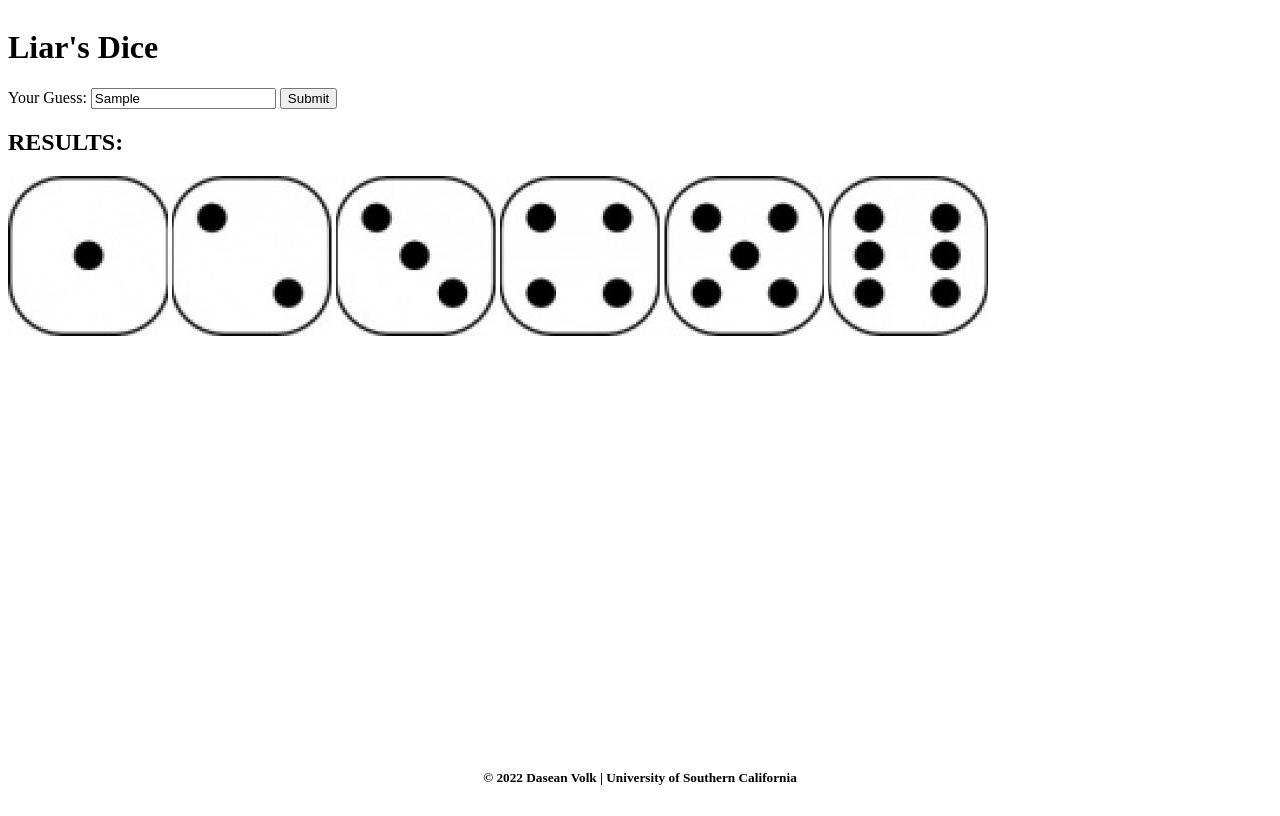
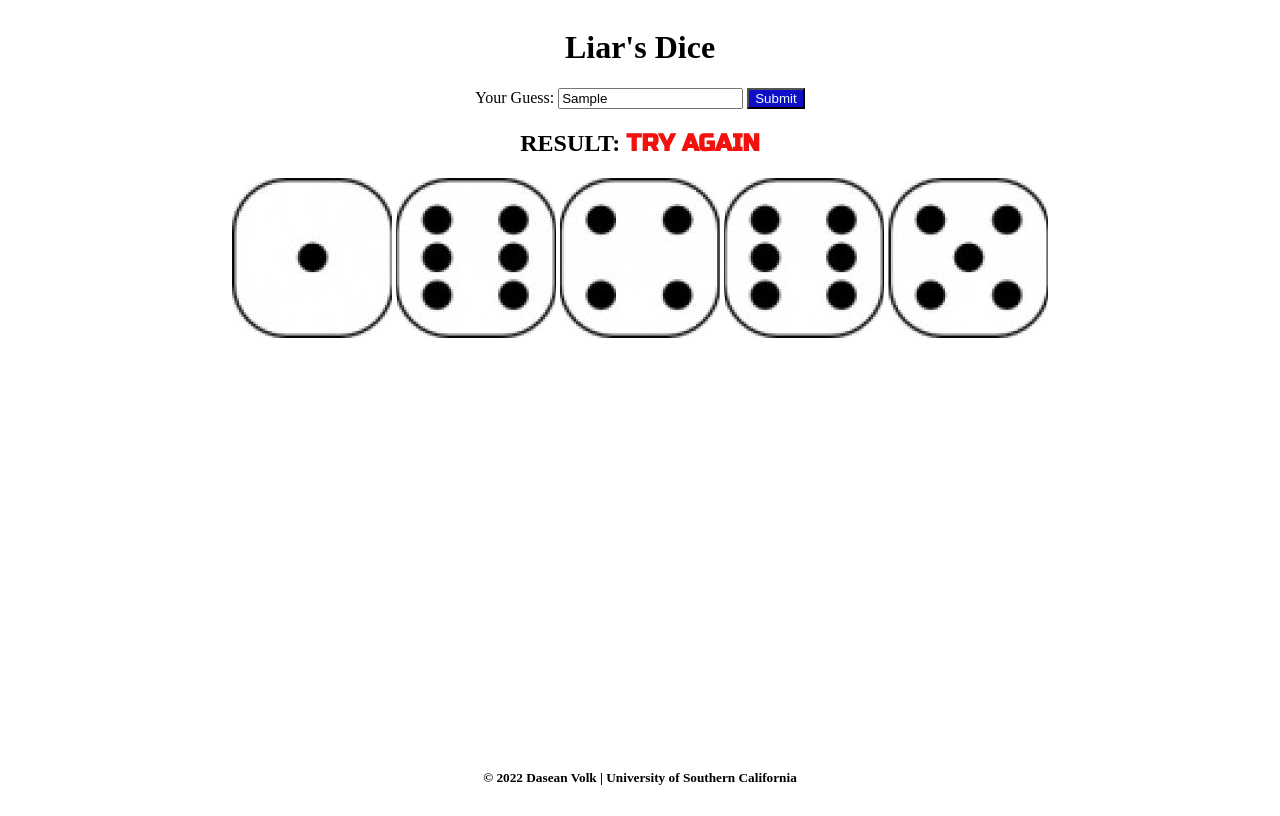
Before and after one commit to Cyber-Dust/Front-End-Projects, a plain HTML site: page ASSIGNMENTS/A4/index.html in a window 1280 px wide. Both pictures are taken after typing "Sample" into the empty fields and a click on the input "Submit". Drawn offline with Linux system fonts and the light colour scheme.

Commit message:
completed JS for dice game, added CSS for styling

```diff
--- a/ASSIGNMENTS/A4/index.html
+++ b/ASSIGNMENTS/A4/index.html
@@ -7,28 +7,29 @@
     <meta name="viewport" content="width=device-width, initial-scale=1.0">
     <title>Liar's Dice</title>
     <link rel="stylesheet" href="style.css">
+    <style>
+        @import url('https://fonts.googleapis.com/css2?family=Russo+One&display=swap');
+    </style>
 </head>
 
 <body>
     <div id="header">
         <h1>Liar's Dice</h1>
     </div>
-    <section id="input">
-        <div id="input">
-            <label for="guess">Your Guess:</label>
-            <input type="text" id="guess" name="guess">
-            <input type="submit" id="click" value="Submit">
-        </div>
-    </section>
+    <div id="input">
+        <label for="guess">Your Guess:</label>
+        <input type="text" id="guess" name="guess">
+        <input type="submit" id="click" value="Submit">
+    </div>
     <section id="results">
-        <h2>RESULTS:</h2>
-        <div id="dice">
-            <img id="d1" src="dice_images/dice_images/1.png" alt="one">
-            <img id="d2" src="dice_images/dice_images/2.png" alt="two">
-            <img id="d3" src="dice_images/dice_images/3.png" alt="three">
-            <img id="d4" src="dice_images/dice_images/4.png" alt="four">
-            <img id="d5" src="dice_images/dice_images/5.png" alt="five">
-            <img id="d6" src="dice_images/dice_images/6.png" alt="six">
+        <h2>RESULT: <span id="alert"></span></h2>
+        <div id="dices">
+            <img id="d1" class="roll" src="dice_images/dice_images/1.png" alt="one">
+            <img id="d2" class="roll" src="dice_images/dice_images/2.png" alt="two">
+            <img id="d3" class="roll" src="dice_images/dice_images/3.png" alt="three">
+            <img id="d4" class="roll" src="dice_images/dice_images/4.png" alt="four">
+            <img id="d5" class="roll" src="dice_images/dice_images/5.png" alt="five">
+            <!-- <img id="d6" src="dice_images/dice_images/6.png" alt="six"> -->
         </div>
     </section>
     <footer>
@@ -44,11 +45,40 @@
         //  d) loop through images array and set each image to the one that shows the corresponding value stored in numbers array .
         //  e) if users guessed at least one (1) value correctly, display a success message in green.
         //      else, display an error / failure message in red.
-        var numbers = [];
+
+        // function: result of submit
+        // parameter: message to user
+        function result(message) {
+            // use #alert to magically display after RESULT:
+            document.querySelector('#alert').innerHTML = message;
+        }
 
         document.querySelector('#click').onclick = function() {
-            numbers += math.floor(Math.random() * 6 + 1);
-            console.log(numbers);
+            // empty array of numbers
+            var integers = [];
+            // loop thru number array and populate the empty array with 5 random #s
+            for (var i = 0; i < 5; i++) {
+                // use Math.floor( Math.random() * 6 + 1 )
+                integers[i] = Math.floor(Math.random() * 6 + 1);
+            }
+            // Create images array (or similar) that stores five (5) dice images from the DOM.
+            var images = document.querySelectorAll('.roll');
+            // loop through images array and set each image to the one that shows the corresponding value stored in numbers array
+            for (var i = 0; i < images.length; i++) {
+                // use integers array to concatenate with dice_images/dice_images/ src and .png image type
+                images[i].src = 'dice_images/dice_images/' + integers[i] + '.png';
+            }
+            // if users guessed at least one (1) value correctly, display a success message
+            var guess = parseInt(document.querySelector('#guess').value);
+            // use integers.indexOf(guess) to locate in the array for a valid #
+            if (integers.indexOf(guess) > -1) {
+                result('SUCCESS')
+                document.querySelector('#alert').style.color = '#0bf440';
+                // else, display an error / failure message
+            } else {
+                result('TRY AGAIN')
+                document.querySelector('#alert').style.color = '#f2120d';
+            }
         }
     </script>
 </body>
--- a/ASSIGNMENTS/A4/style.css
+++ b/ASSIGNMENTS/A4/style.css
@@ -2,6 +2,9 @@ body {
     min-height: 100vh;
     display: flex;
     flex-direction: column;
+    margin-right: auto;
+    margin-left: auto;
+    width: 1000px;
 }
 
 footer {
@@ -9,3 +12,55 @@ footer {
     margin-top: auto;
     text-align: center;
 }
+
+#header {
+    text-align: center;
+}
+
+#input {
+    text-align: center;
+}
+
+h2 {
+    text-align: center;
+}
+
+#dices {
+    text-align: center;
+}
+
+#alert {
+    font-family: 'Russo One', sans-serif;
+}
+
+#d1,
+#d2,
+#d3,
+#d4,
+#d5 {
+    border-radius: 40px;
+    animation-name: spin;
+    animation-duration: 5000ms;
+    animation-iteration-count: initial;
+    animation-timing-function: cubic-bezier(0.23, 1, 0.320, 1);
+}
+
+@keyframes spin {
+    from {
+        transform: rotate(0deg);
+    }
+    to {
+        transform: rotate(360deg);
+    }
+}
+
+#click {
+    background-color: rgb(16, 13, 201);
+    color: azure;
+}
+
+#click:hover {
+    cursor: pointer;
+    opacity: 40%;
+    transform: translateY(-1px);
+}
```
Also changed, not shown: student_page.html (+1 -1 lines).
